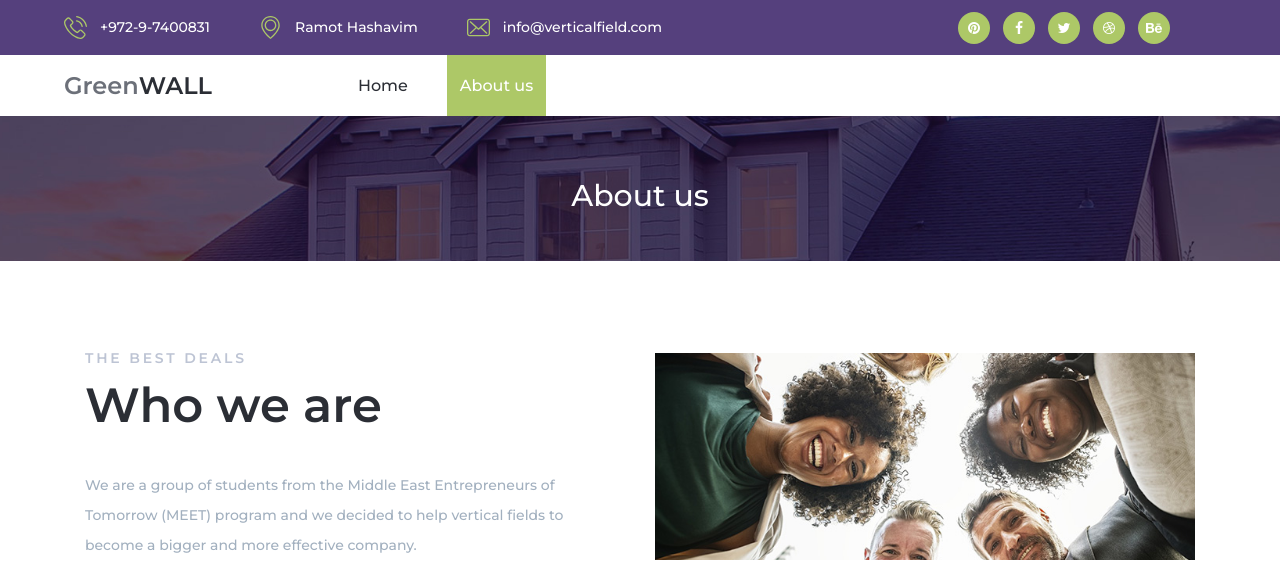
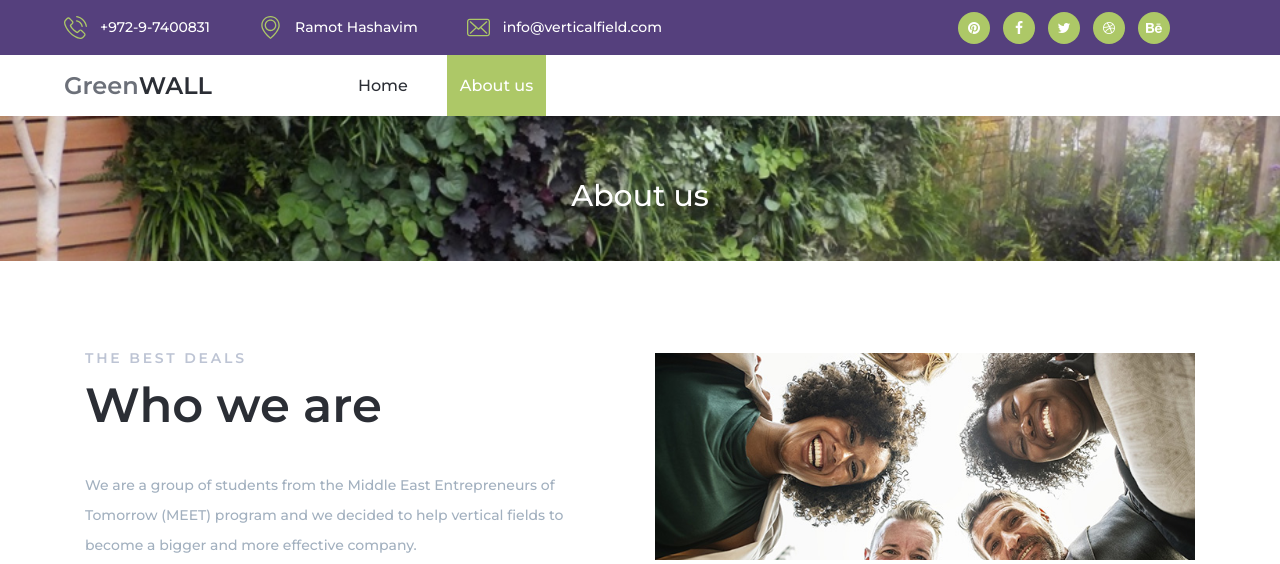
Before and after one commit to joyce20-meet/Group_Project_y2, a Flask app: page /about.html in a window 1280 px wide. Shown: the top 564 px of the page. Run offline with Flask 2, Linux system fonts and the light colour scheme; some libraries are stand-ins or nearby versions.

Commit message:
Done with FrontEnd , needs a little bit more edits..

```diff
--- a/PersonalSite/templates/about.html
+++ b/PersonalSite/templates/about.html
@@ -90,9 +90,7 @@
 				<ul style="float: left;left:-10%">
 					<li><a href="index.html">Home</a></li>
 					<li><a href="about.html">About us</a></li>
-					<li><a href="listings.html">Listings</a></li>
-					<li><a href="blog.html">News</a></li>
-					<li><a href="contact.html">Contact</a></li>
+
 				</ul>
 			</nav>
 		</div>
@@ -101,7 +99,7 @@
 	<!-- Home -->
 
 	<div class="home">
-		<div class="parallax_background parallax-window" data-parallax="scroll" data-image-src="../static/images/about.jpg" data-speed="0.8"></div>
+		<div class="parallax_background parallax-window" data-parallax="scroll" data-image-src="../static/images/final_project15.jpeg" data-speed="0.8"></div>
 		<div class="container">
 			<div class="row">
 				<div class="col">
```
Also changed, not shown: PersonalSite/static/images/final_project15.jpeg (added).
